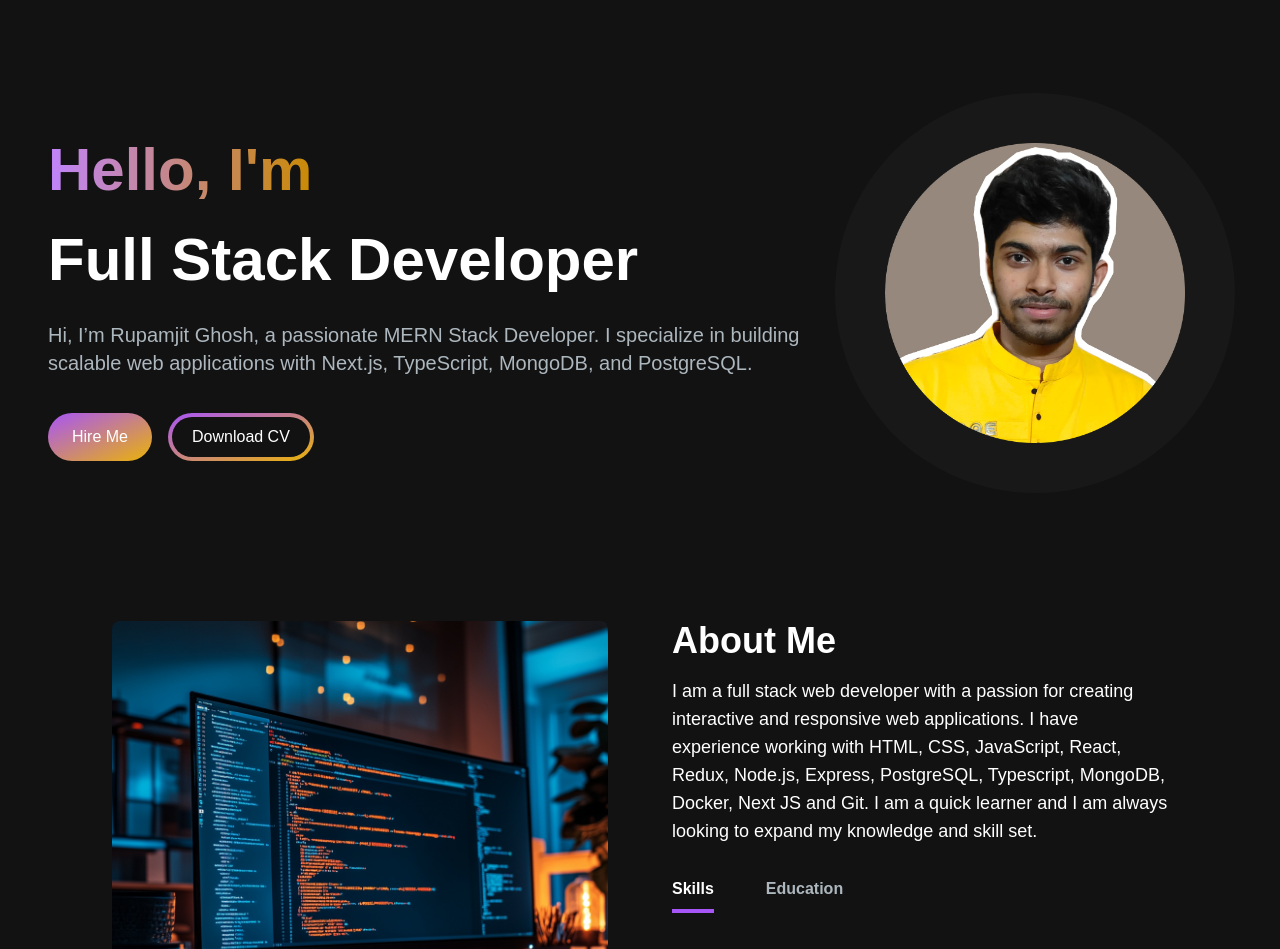
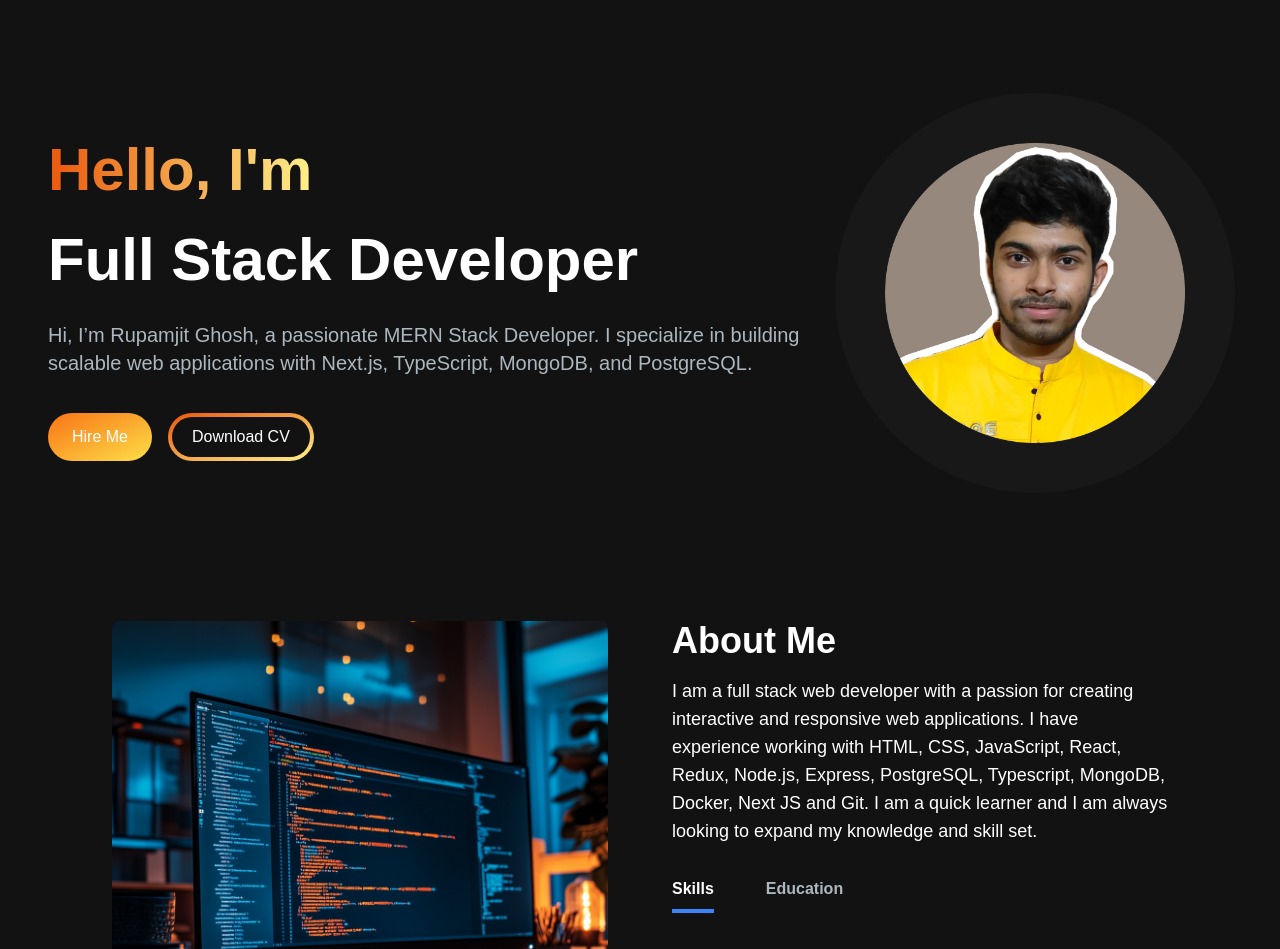
Before and after one commit to rupamjit/portfolio-website, a Next.js app: page / in a window 1280 px wide. Shown: the part 83-1032 px from the top of the page. Built offline with nearby package versions, Linux system fonts and the light colour scheme.

Commit message:
update gradient color

```diff
--- a/src/app/components/HeroSection.jsx
+++ b/src/app/components/HeroSection.jsx
@@ -16,7 +16,7 @@ const HeroSection = () => {
           className="col-span-8 place-self-center text-center sm:text-left justify-self-start"
         >
           <h1 className="text-white mb-4 text-4xl sm:text-5xl lg:text-6xl lg:leading-normal font-extrabold">
-            <span className="text-transparent bg-clip-text bg-gradient-to-r from-primary-400 to-secondary-600">
+            <span className="text-transparent bg-clip-text bg-gradient-to-r from-orange-600 to-yellow-200">
               Hello, I&apos;m{" "}
             </span>
             <br></br>
@@ -44,13 +44,13 @@ const HeroSection = () => {
           <div>
             <Link
               href="/#contact"
-              className="px-6 inline-block py-3 w-full sm:w-fit rounded-full mr-4 bg-gradient-to-br from-primary-500 to-secondary-500 hover:bg-slate-200 text-white"
+              className="px-6 inline-block py-3 w-full sm:w-fit rounded-full mr-4 bg-gradient-to-br from-orange-500 to-yellow-300 hover:bg-slate-200 text-white"
             >
               Hire Me
             </Link>
             <Link
               href="/"
-              className="px-1 inline-block py-1 w-full sm:w-fit rounded-full bg-gradient-to-br from-primary-500 to-secondary-500 hover:bg-slate-800 text-white mt-3"
+              className="px-1 inline-block py-1 w-full sm:w-fit rounded-full bg-gradient-to-br from-orange-600 to-yellow-200 hover:bg-slate-800 text-white mt-3"
             >
               <span className="block bg-[#121212] hover:bg-slate-800 rounded-full px-5 py-2">
                 Download CV
--- a/tailwind.config.mjs
+++ b/tailwind.config.mjs
@@ -16,8 +16,8 @@ module.exports = {
     },
     colors: {
       ...colors,
-      primary: colors.purple,
-      secondary: colors.yellow,
+      primary: colors.blue,
+      secondary: colors.orange,
     },
   },
   plugins: [],
```
